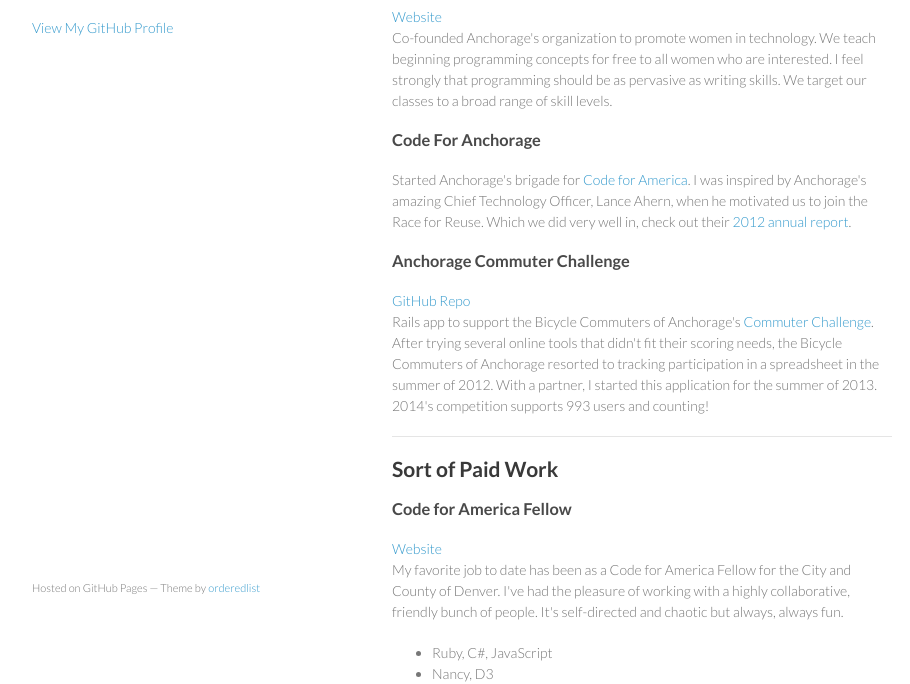
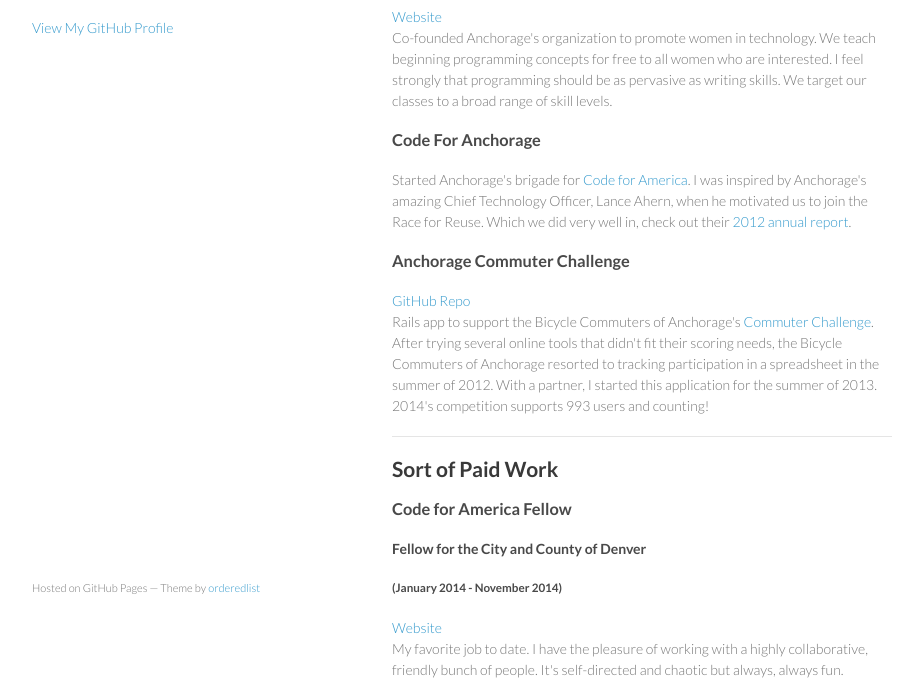
Before and after one commit to boonrs/boonrs.github.io, a plain HTML site: page index.html in a window 1280 px wide. Shown: the part 133-817 px from the top of the page, without its empty margins (178-1088 px from the left). Drawn offline with Linux system fonts and the light colour scheme.

Commit message:
Update cfa heading

```diff
--- a/index.html
+++ b/index.html
@@ -47,9 +47,16 @@ Rails app to support the Bicycle Commuters of Anchorage's <a href="http://commut
 
 <h3>
 <a name="code-for-america" class="anchor" href="#code-for-america"><span class="octicon octicon-link"></span></a>Code for America Fellow</h3>
+<h3>
+
+<h4>
+<a name="sr-programmer--analyst" class="anchor" href="#sr-programmer--analyst"><span class="octicon octicon-link"></span></a>Fellow for the City and County of Denver</h4>
+
+<h5>
+<a name="april-2011---present" class="anchor" href="#april-2011---present"><span class="octicon octicon-link"></span></a>(January 2014 - November 2014)</h5>
 
 <p><a href="http://codeforamerica.org/governments/denver/">Website</a><br>
-My favorite job to date has been as a Code for America Fellow for the City and County of Denver. I've had the pleasure of working with a highly collaborative, friendly bunch of people. It's self-directed and chaotic but always, always fun.
+My favorite job to date. I have the pleasure of working with a highly collaborative, friendly bunch of people. It's self-directed and chaotic but always, always fun.
 </p>
 
 <ul>
```
